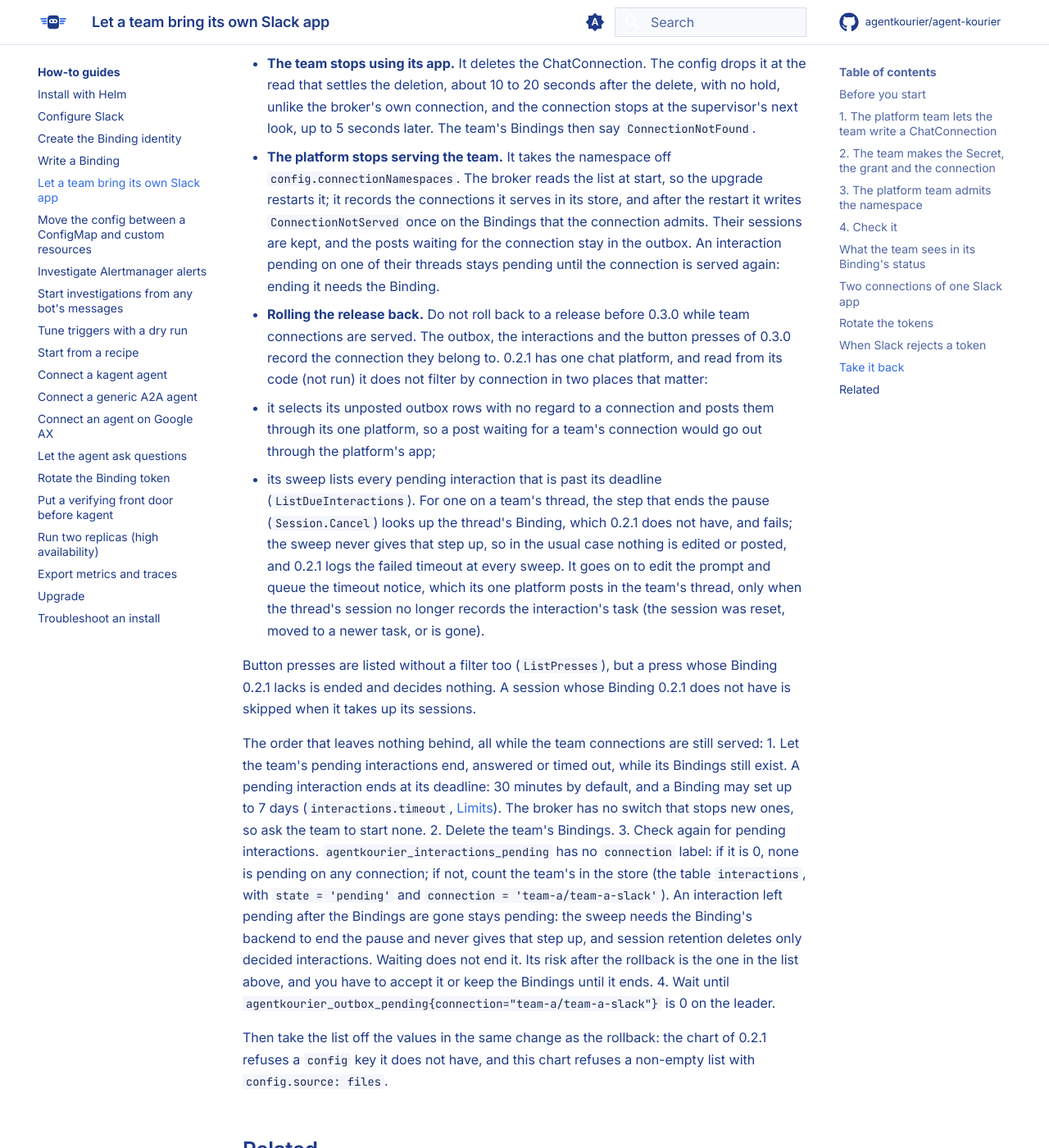
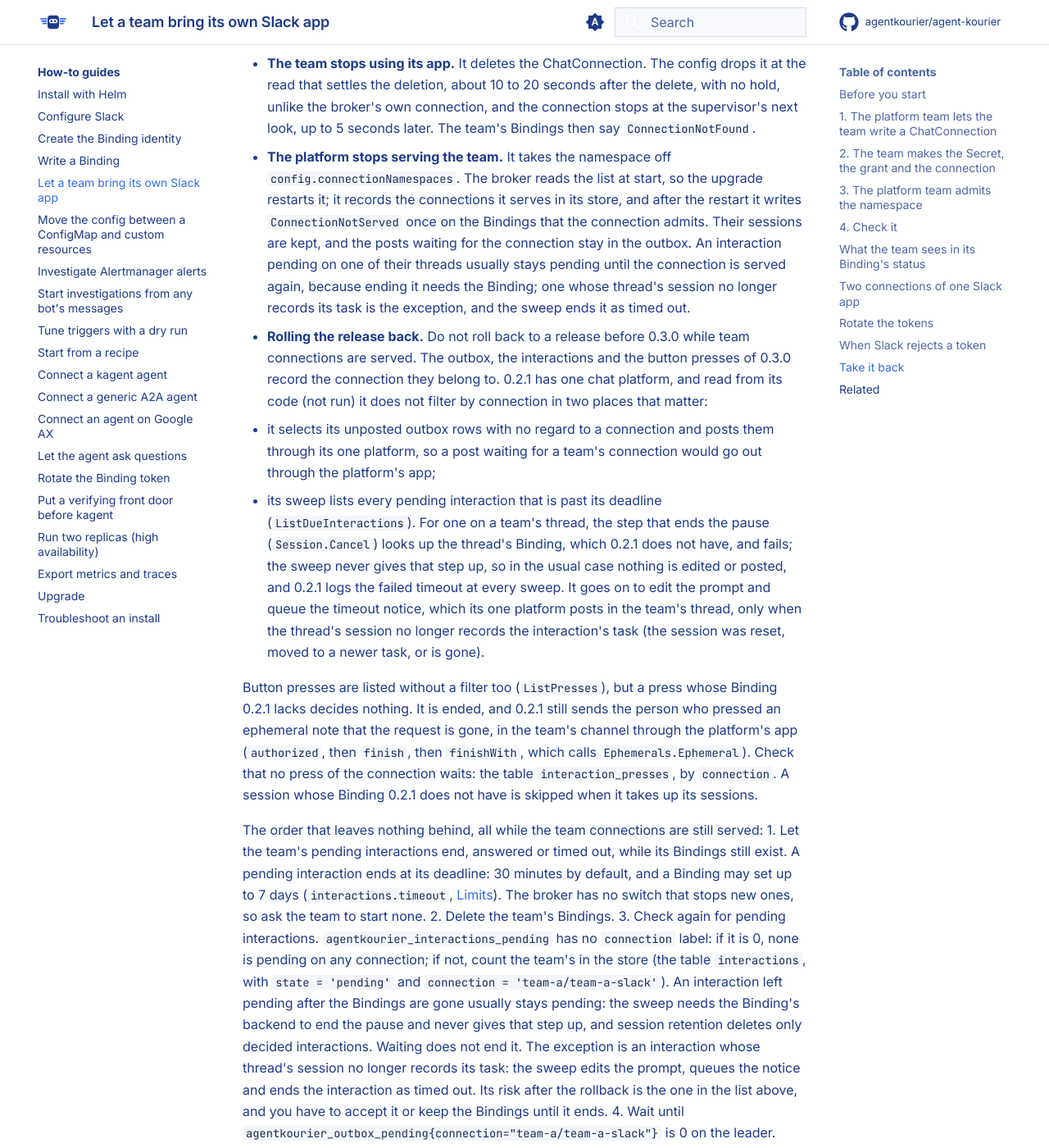
Before and after one commit to agentkourier/agent-kourier, an MkDocs documentation site: the page built from docs/how-to/team-slack-app.md, in a window 1280 px wide and 1400 px high, scrolled down 8077 px. Shown: the whole window at 82% size. Built offline with MkDocs 1.6.1 and Material for MkDocs 9.7.7, drawn with Linux system fonts in a browser that asks for light colours; comment, search, counter and statistics services are not loaded.

Commit message:
docs: say what a press with no Binding does on 0.2.1, and that a stuck interaction usually stays pending
On v0.2.1 a press whose Binding is gone decides nothing but still sends the person an ephemeral
note through the platform's app (press.go: authorized, finish, finishWith, Ephemerals.Ephemeral);
check interaction_presses by connection. An interaction left pending after its Binding is deleted
usually stays pending; the exception is a session that no longer records its task. Read from the
tag, not run.

```diff
--- a/docs/how-to/team-slack-app.md
+++ b/docs/how-to/team-slack-app.md
@@ -243,7 +243,7 @@
 - **The platform stops serving the team.** It takes the namespace off `config.connectionNamespaces`. The broker reads the
   list at start, so the upgrade restarts it; it records the connections it serves in its store, and after the restart it
   writes `ConnectionNotServed` once on the Bindings that the connection admits. Their sessions are kept, and the
-  posts waiting for the connection stay in the outbox. An interaction pending on one of their threads stays pending until the connection is served again: ending it needs the Binding.
+  posts waiting for the connection stay in the outbox. An interaction pending on one of their threads usually stays pending until the connection is served again, because ending it needs the Binding; one whose thread's session no longer records its task is the exception, and the sweep ends it as timed out.
 - **Rolling the release back.** Do not roll back to a release before 0.3.0 while team connections are served. The outbox, the
   interactions and the button presses of 0.3.0 record the connection they belong to. 0.2.1 has one chat platform, and read from its
   code (not run) it does not filter by connection in two places that matter:
@@ -255,7 +255,9 @@
     edit the prompt and queue the timeout notice, which its one platform posts in the team's thread, only when the thread's session no
     longer records the interaction's task (the session was reset, moved to a newer task, or is gone).
 
-  Button presses are listed without a filter too (`ListPresses`), but a press whose Binding 0.2.1 lacks is ended and decides nothing. A
+  Button presses are listed without a filter too (`ListPresses`), but a press whose Binding 0.2.1 lacks decides nothing. It is ended, and 0.2.1 still sends the person who pressed an ephemeral
+  note that the request is gone, in the team's channel through the platform's app (`authorized`, then `finish`, then `finishWith`,
+  which calls `Ephemerals.Ephemeral`). Check that no press of the connection waits: the table `interaction_presses`, by `connection`. A
   session whose Binding 0.2.1 does not have is skipped when it takes up its sessions.
 
   The order that leaves nothing behind, all while the team connections are still served:
@@ -266,9 +268,10 @@
   2. Delete the team's Bindings.
   3. Check again for pending interactions. `agentkourier_interactions_pending` has no `connection` label: if it is 0, none is pending
      on any connection; if not, count the team's in the store (the table `interactions`, with `state = 'pending'` and
-     `connection = 'team-a/team-a-slack'`). An interaction left pending after the Bindings are gone stays pending: the sweep needs the
+     `connection = 'team-a/team-a-slack'`). An interaction left pending after the Bindings are gone usually stays pending: the sweep needs the
      Binding's backend to end the pause and never gives that step up, and session retention deletes only decided interactions. Waiting does
-     not end it. Its risk after the rollback is the one in the list above, and you have to accept it or keep the Bindings until it ends.
+     not end it. The exception is an interaction whose thread's session no longer records its task: the sweep edits the prompt, queues the
+     notice and ends the interaction as timed out. Its risk after the rollback is the one in the list above, and you have to accept it or keep the Bindings until it ends.
   4. Wait until `agentkourier_outbox_pending{connection="team-a/team-a-slack"}` is 0 on the leader.
 
   Then take the list off the values in the same change as the rollback: the chart of 0.2.1 refuses a `config` key it does not have,
```
Also changed, not shown: docs/release-notes.md (+1 -1 lines).
